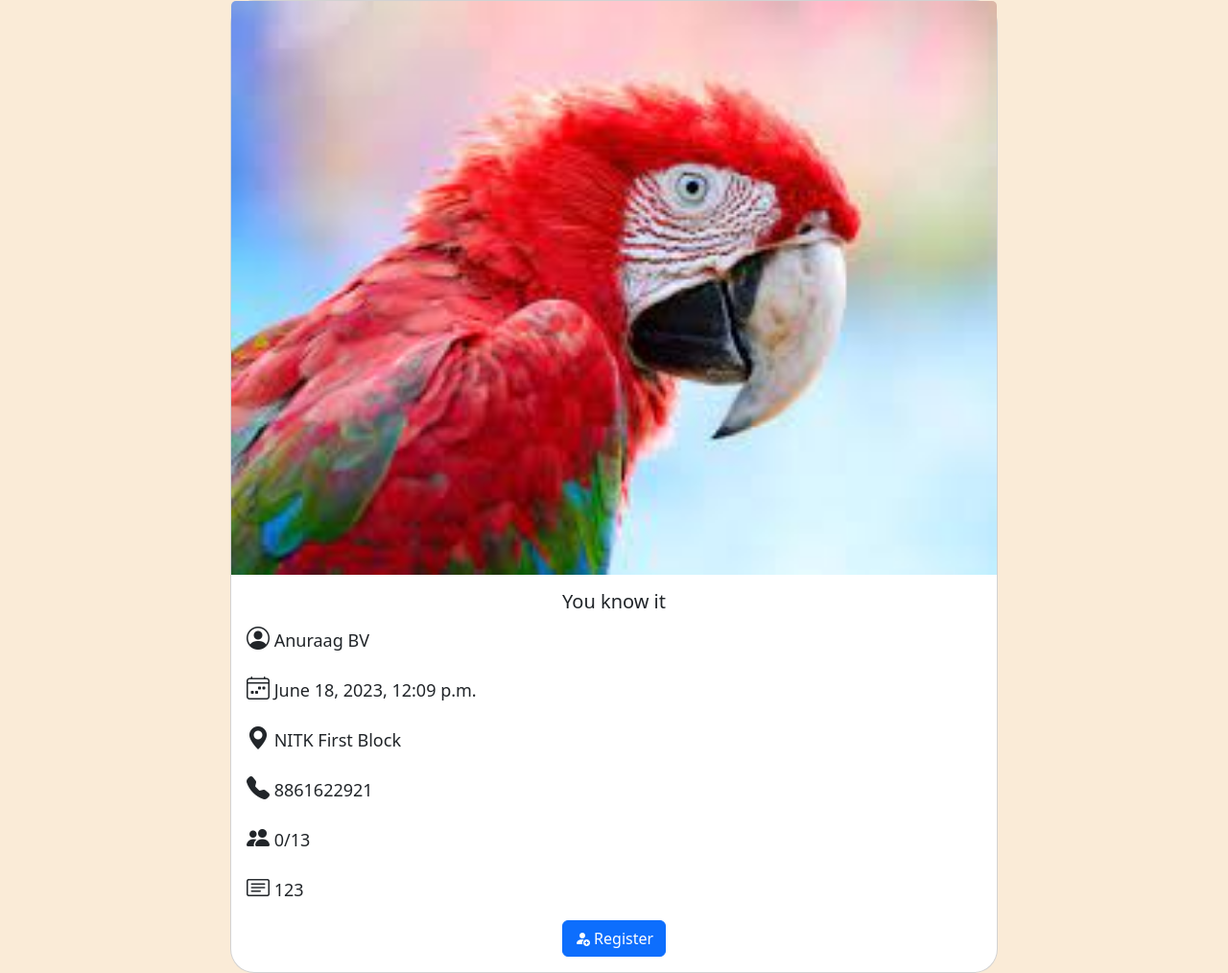
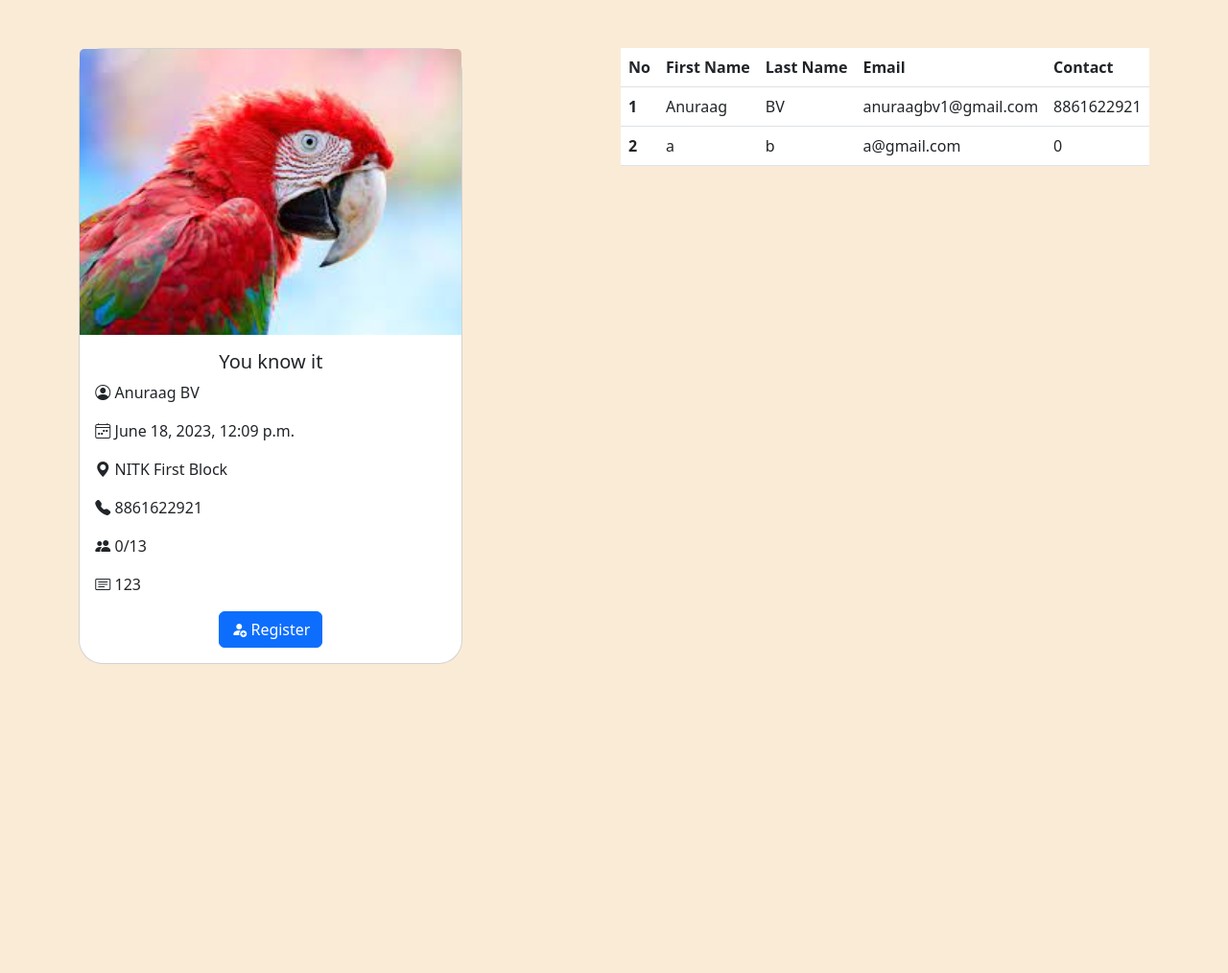
Before and after one commit to Anuraag001/Eventizer, a Django app: page /participant_event/1/register/8/ in a window 1280 px wide. Shown: the whole page at 96% size. After the commit the page ends 692 px from the top, so only its background shows below. Run offline with Django 4.2, Linux system fonts and the light colour scheme; data comes from the database, SQL or seed files in the repository; both versions use the stored data as it was after the commit.

Commit message:
register and unregister

```diff
--- a/Organiser_Main/models.py
+++ b/Organiser_Main/models.py
@@ -1,5 +1,5 @@
 from django.db import models
-from User.models import Organiser
+from User.models import *
 # Create your models here.
 class Organiser_events(models.Model):
     organizer = models.ForeignKey(Organiser, on_delete=models.CASCADE,default=1)
@@ -10,3 +10,7 @@ class Organiser_events(models.Model):
     event_picture = models.ImageField(upload_to='event_images/')
     event_max_participants = models.IntegerField()
     event_present_participants = models.IntegerField(default=0)
+    participants = models.ManyToManyField(Participant, blank=True)
+
+    def __str__(self):
+        return self.event_name
--- a/Participant_Main/templates/view_event.html
+++ b/Participant_Main/templates/view_event.html
@@ -12,38 +12,37 @@
 <body>
     <style>
         html, body {
-            height: 100%;
             background-color: antiquewhite;
         }
         #full {
             display: flex;
-            flex-direction: column;
-
-            align-items: center;
-            flex: 0 0 100%;
-            height: 100%;
+            flex-direction: row;
+            flex-wrap: wrap;
+            justify-content: space-around;
+            margin-top: 50px;
+            max-height: 500px;
+            height:fit-content;
             width: 100%;
         }
 
         #total_card {
-            flex:0 0 1000px;
-            width: 800px;
+            width: 400px;
             height: fit-content;
             background-color: white;
             border-radius: 25px;
         }
 
         #font-icon{
-            font-size: x-large;
+            font-size: medium;
         }
 
         .card-text{
-            font-size: large;
+            font-size: medium;
         }
     </style>
     <div id="full">
         <div class="card" id="total_card">
-            <img src="{{ event.event_picture.url }}" class="card-img-top" alt="..." height="80%" width="80%">
+            <img src="{{ event.event_picture.url }}" class="card-img-top" alt="..." height="100%" width="100%">
             <div class="card-body">
                 <h5 class="card-title" style="text-align: center;"> {{ event.event_name }}</h5>
                 <p class="card-text"><i class="bi bi-person-circle" id="font-icon"></i> {{ event.organizer }}</p>
@@ -52,10 +51,83 @@
                 <p class="card-text"><i class="bi bi-telephone-fill" id="font-icon"></i> {{ event.organizer.contact }}</p>
                 <p class="card-text green"><i class="bi bi-people-fill" id="font-icon"></i> {{ event.event_present_participants }}/{{ event.event_max_participants }}</p>
                 <p class="card-text"><i class="bi bi-card-text" id="font-icon"></i> {{ event.event_description }}</p>
-                <center><div class="btn btn-primary"><i class="bi bi-person-fill-add"></i> Register</div></center>
+                <form id="register-form" data-url="/participant_event/{{ participant }}/register/{{ event.id }}/" method="POST">
+                    {% csrf_token %}
+                    <center>
+                        <button type="submit" id="register-btn" class="btn btn-primary">
+                            <i class="bi bi-person-fill-add"></i> Register
+                        </button>
+                        <button type="submit" id="unregister-btn" class="btn btn-danger" name="unregister" style="display: none;">
+                            <i class="bi bi-person-fill-add"></i> Unregister
+                        </button>
+                    </center>
+                    <input type="hidden" id="is-registered" value="{{ is_registered }}">
+                </form>
             </div>
         </div>
-    </div>
+        <div>
+            <table class="table">
+              <thead>
+                <tr>
+                  <th scope="col">No</th>
+                  <th scope="col">First Name</th>
+                  <th scope="col">Last Name</th>
+                  <th scope="col">Email</th>
+                  <th scope="col">Contact</th>
+                </tr>
+              </thead>
+              <tbody>
+                {% for participant in participants %}
+                <tr>
+                  <th scope="row">{{ forloop.counter }}</th>
+                  <td>{{ participant.first_name }}</td>
+                  <td>{{ participant.last_name }}</td>
+                  <td>{{ participant.email_id }}</td>
+                  <td>{{ participant.contact }}</td>
+                </tr>
+                {% endfor %}
+              </tbody>
+            </table>
+          </div>
+
+    <script>
+        const registerBtn = document.getElementById('register-btn');
+    const unregisterBtn = document.getElementById('unregister-btn');
+    const form = document.getElementById('register-form');
+    const isRegisteredInput = document.getElementById('is-registered');
+       document.addEventListener('DOMContentLoaded', function() {
+    const isRegistered = isRegisteredInput.value == 'True';
+    updateButtonVisibility(isRegistered);
+
+    registerBtn.addEventListener('click', registerParticipant);
+    unregisterBtn.addEventListener('click', unregisterParticipant);
+    });
+
+    function registerParticipant() {
+        registerBtn.style.display='none';
+        unregisterBtn.style.display='block';
+    }
+
+    function unregisterParticipant() {
+       registerBtn.style.display='block';
+       unregisterBtn.style.display='none';
+    }
+
+    function updateButtonVisibility(isRegistered) {
+        if (isRegistered) {
+            registerBtn.style.display = 'none';
+            unregisterBtn.style.display = 'block';
+        } else {
+            registerBtn.style.display = 'block';
+            unregisterBtn.style.display = 'none';
+        }
+    }
+
+
+
+    </script>
     <script src="https://cdn.jsdelivr.net/npm/bootstrap@5.3.0/dist/js/bootstrap.bundle.min.js" integrity="sha384-geWF76RCwLtnZ8qwWowPQNguL3RmwHVBC9FhGdlKrxdiJJigb/j/68SIy3Te4Bkz" crossorigin="anonymous"></script>
     <script src="https://cdn.jsdelivr.net/npm/@popperjs/core@2.11.8/dist/umd/popper.min.js" integrity="sha384-I7E8VVD/ismYTF4hNIPjVp/Zjvgyol6VFvRkX/vR+Vc4jQkC+hVqc2pM8ODewa9r" crossorigin="anonymous"></script>
-    <script src="https://cdn.jsdelivr.net/npm/bootstrap@5.3.0/dist/js/bootstrap.min.js" integrity="sha384-fbbOQedDUMZZ5KreZpsbe1LCZPVmf
+    <script src="https://cdn.jsdelivr.net/npm/bootstrap@5.3.0/dist/js/bootstrap.min.js" integrity="sha384-fbbOQedDUMZZ5KreZpsbe1LCZPVmf...
+</body>
+</html>
--- a/Participant_Main/views.py
+++ b/Participant_Main/views.py
@@ -1,11 +1,22 @@
 from django.shortcuts import render
-from django.http import HttpResponse
-from Organiser_Main.models import *
+from Organiser_Main.models import Organiser_events
 
 def participant_main(request, participant):
     events = Organiser_events.objects.all()
     return render(request, 'par_index.html', {'participant': participant, 'events': events})
 
 def participant_event(request, participant, organiser_event):
-    events=Organiser_events.objects.get(id=organiser_event)
-    return render(request, 'view_event.html', {'participant': participant, 'event': events})
+    event = Organiser_events.objects.get(id=organiser_event)
+    is_registered = participant in event.participants.all()
+    participants = event.participants.all()
+    if request.method == 'POST':
+        if 'unregister' in request.POST:
+            event.participants.remove(participant)
+            is_registered = False
+        else:
+            event.participants.add(participant)
+            is_registered = True
+
+        return render(request, 'view_event.html', {'participants': participants, 'event': event, 'is_registered': is_registered})
+
+    return render(request, 'view_event.html', {'participants': participants, 'event': event, 'is_registered': is_registered})
```
Also changed, not shown: Organiser_Main/migrations/0008_organiser_events_participants.py (added), db.sqlite3, media/event_images/Bird_yR6p831.jpg (added).
